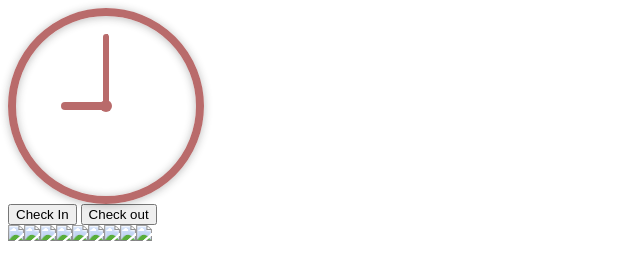
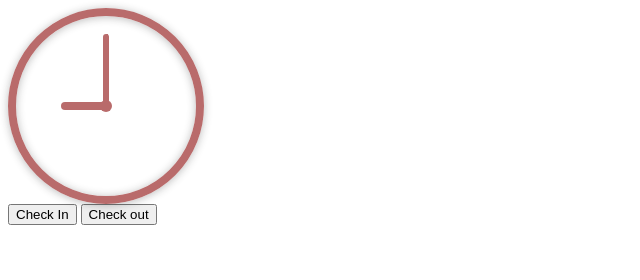
Before and after one commit to altereagle/trinity-carpool, a website: page front_end/index.html in a window 1280 px wide. Shown: the whole page, without its empty margins (0-640 px from the left). Drawn offline with nearby package versions, Linux system fonts and the light colour scheme.

Commit message:
Updates to the package.json file

```diff
--- a/front_end/index.html
+++ b/front_end/index.html
@@ -4,7 +4,7 @@
 <html>
 	<head>
 		<!-- I linked your style to this html file this way -->
-		<link rel="stylesheet" href="style.css" type="text/css" />
+	<link rel="stylesheet" href="style.css" type="text/css" />
 
 	<script src="https://code.jquery.com/jquery-3.3.1.min.js"></script>
 
@@ -19,8 +19,9 @@
 				<div id="second" class="hero-second"></div>
 			</div>
 		</div>
-	<button type="check-in">Check In</button>
-	<button type="check-out">Check out</button>
+	<button id="check-in">Check In</button>
+	<button id="check-out">Check out</button>
+
 	</body>
 
 	<!-- We need to add links to the other resources(moment.js) and jquery here! -->
@@ -33,59 +34,3 @@
 	<script type="text/javascript" src="script.js"></script>
 
 </html>
-
-<div>
-<img src="dg8.gif" name="hr1"><img
-src="dg8.gif" name="hr2"><img
-src="dgc.gif"><img
-src="dg8.gif" name="mn1"><img
-src="dg8.gif" name="mn2"><img
-src="dgc.gif"><img
-src="dg8.gif" name="se1"><img
-src="dg8.gif" name="se2"><img
-src="dgam.gif" name="ampm"></div>
-
-<script type="text/javascript">
-// (c) 2000-2014 ricocheting.com
-dg = new Array();
-dg[0]=new Image();dg[0].src="dg0.gif";
-dg[1]=new Image();dg[1].src="dg1.gif";
-dg[2]=new Image();dg[2].src="dg2.gif";
-dg[3]=new Image();dg[3].src="dg3.gif";
-dg[4]=new Image();[4].src="dg4.gif";
-dg[5]=new Image();[5].src="dg5.gif";
-dg[6]=new Image();[6].src="dg6.gif";
-dg[7]=new Image();[7].src="dg7.gif";
-dg[8]=new Image();dg[8].src="dg8.gif";
-dg[9]=new Image();dg[9].src="dg9.gif";
-dgam=new Image();dgam.src="dgam.gif";
-dgpm=new Image();dgpm.src="dgpm.gif";
-
-function dotime(){
-	var d=new Date();
-	var hr=d.getHours(),mn=d.getMinutes(),se=d.getSeconds();
-
-	// set AM or PM
-	document.ampm.src=((hr<12)?dgam.src:dgpm.src);
-
-	// adjust from 24hr clock
-	if(hr==0){hr=12;}
-	else if(hr>12){hr-=12;}
-
-	document.hr1.src = getSrc(hr,10);
-	document.hr2.src = getSrc(hr,1);
-	document.mn1.src = getSrc(mn,10);
-	document.mn2.src = getSrc(mn,1);
-	document.se1.src = getSrc(se,10);
-	document.se2.src = getSrc(se,1);
-}
-
-function getSrc(digit,index){
-	return dg[(Math.floor(digit/index)%10)].src;
-}
-
-window.onload=function(){
-	dotime();
-	setInterval(dotime,1000);
-}
-</script>
--- a/package.json
+++ b/package.json
@@ -25,6 +25,7 @@
   "homepage": "https://github.com/altereagle/trinity-carpool#readme",
   "dependencies": {
     "express": "^4.16.2",
+    "jquery": "^3.3.1",
     "moment": "^2.20.1"
   }
 }
```
Also changed, not shown: back_end/index.js (+9 -0 lines).
